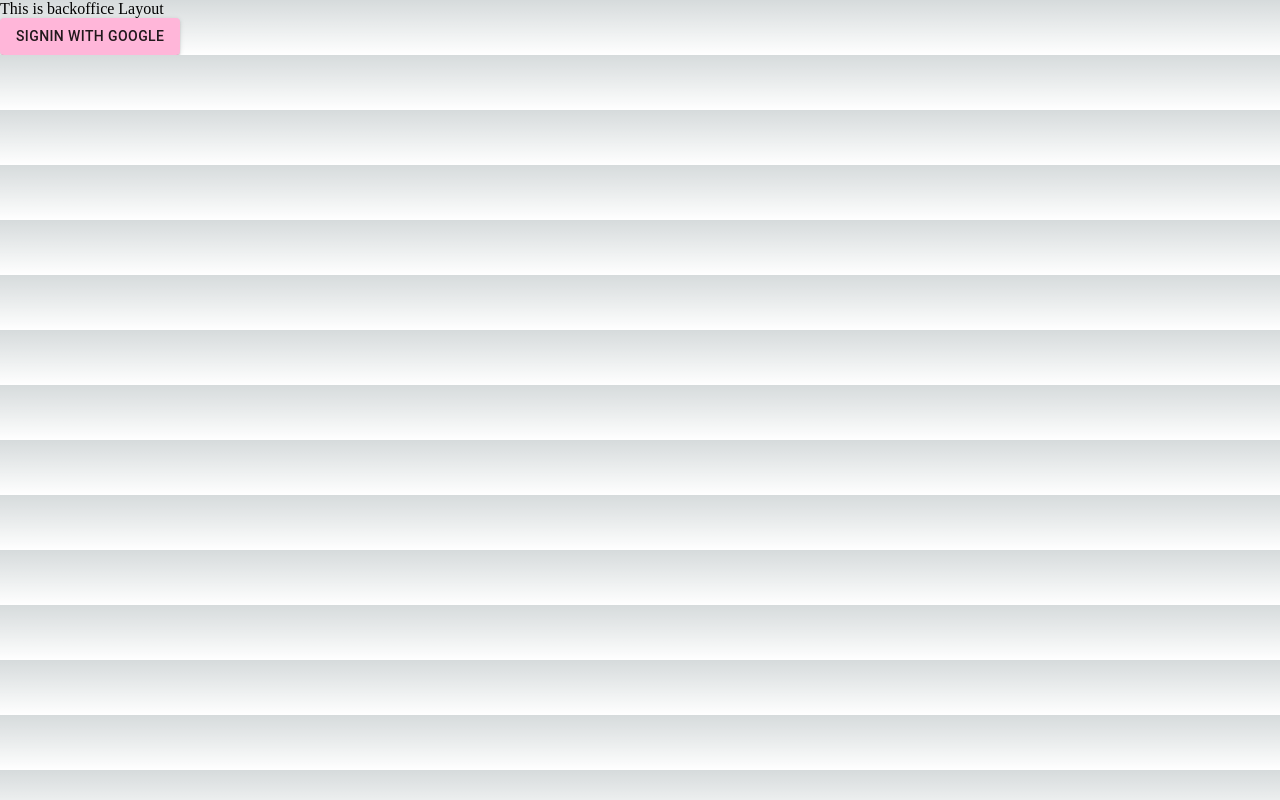
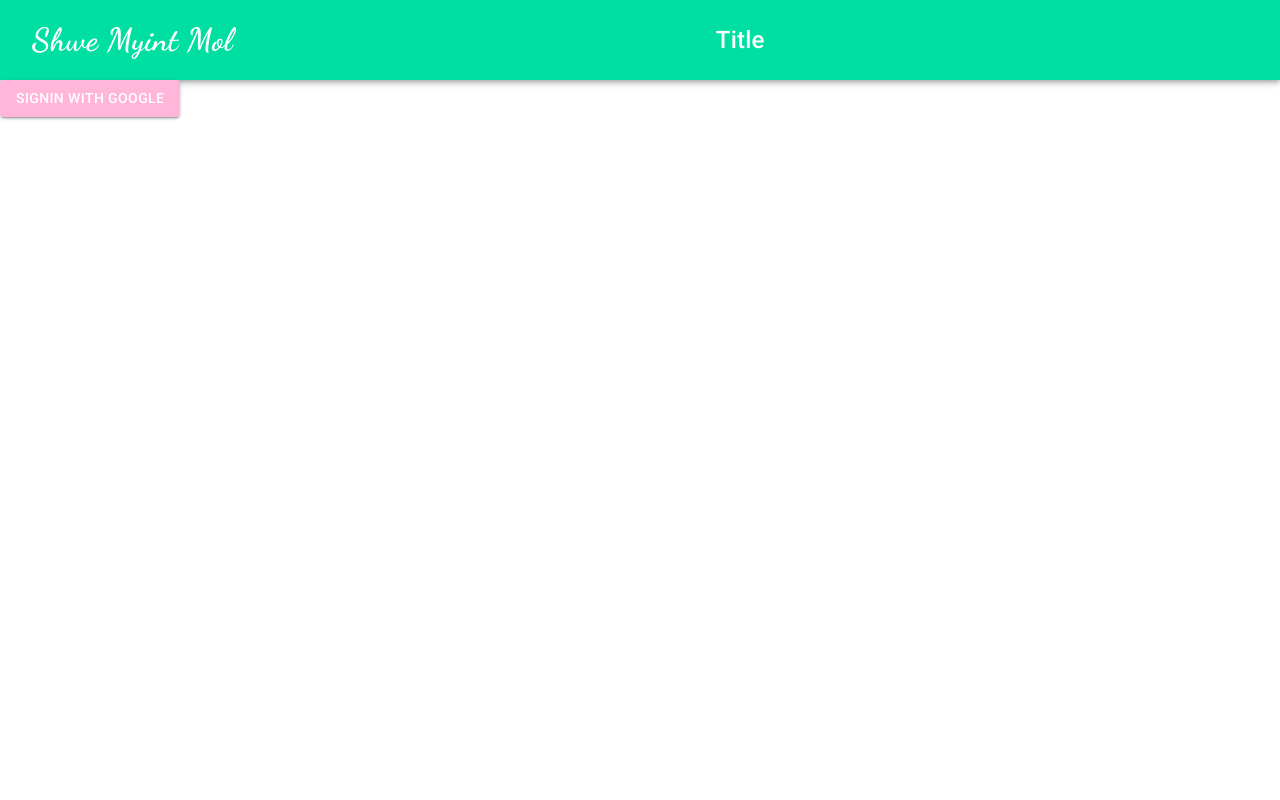
Before and after one commit to pyaephyohann/phantom, a Next.js app: page /auth/backoffice/signin in a window 1280 px wide. Built offline with nearby package versions, Linux system fonts and the light colour scheme; no server answers.

Commit message:
feat: added top bar

```diff
--- a/next.config.js
+++ b/next.config.js
@@ -1,6 +1,9 @@
 /** @type {import('next').NextConfig} */
 const nextConfig = {
   reactStrictMode: true,
-}
+  images: {
+    domains: ["firebasestorage.googleapis.com", "lh3.googleusercontent.com"],
+  },
+};
 
-module.exports = nextConfig
+module.exports = nextConfig;
--- a/src/components/BackofficeLayout.tsx
+++ b/src/components/BackofficeLayout.tsx
@@ -1,4 +1,5 @@
 import { Box } from "@mui/material";
+import TopBar from "./TopBar";
 
 interface Props {
   children: string | JSX.Element | JSX.Element[];
@@ -7,7 +8,7 @@ interface Props {
 const BackofficeLayout = ({ children }: Props) => {
   return (
     <Box>
-      <Box>This is backoffice Layout</Box>
+      <TopBar />
       {children}
     </Box>
   );
--- a/src/components/TopBar.tsx
+++ b/src/components/TopBar.tsx
@@ -5,9 +5,49 @@ import Typography from "@mui/material/Typography";
 import Button from "@mui/material/Button";
 import IconButton from "@mui/material/IconButton";
 import { Box } from "@mui/material";
+import Link from "next/link";
+import { useSession } from "next-auth/react";
+import Image from "next/image";
 
 const TopBar = () => {
-  return <Box></Box>;
+  const { data } = useSession();
+  const user = data?.user;
+
+  return (
+    <Box>
+      <AppBar sx={{ p: "0.5rem" }} color="secondary" position="static">
+        <Toolbar sx={{ display: "flex", justifyContent: "space-between" }}>
+          <Link
+            style={{ textDecoration: "none", color: "#fff" }}
+            href={"/backoffice"}
+          >
+            <Typography
+              sx={{
+                fontFamily: "'Dancing Script', cursive",
+                fontSize: "2rem",
+              }}
+            >
+              Shwe Myint Mol
+            </Typography>
+          </Link>
+          <Typography sx={{ fontSize: "1.5rem", color: "text.primary" }}>
+            Title
+          </Typography>
+          {user ? (
+            <Image
+              alt={user.name as string}
+              src={user.image as string}
+              width={60}
+              height={60}
+              style={{ borderRadius: "5rem" }}
+            />
+          ) : (
+            <Typography></Typography>
+          )}
+        </Toolbar>
+      </AppBar>
+    </Box>
+  );
 };
 
 export default TopBar;
--- a/src/pages/_app.tsx
+++ b/src/pages/_app.tsx
@@ -2,14 +2,17 @@ import Layout from "@/components/Layout";
 import "@/styles/globals.css";
 import { theme } from "@/utils/theme";
 import { ThemeProvider } from "@mui/material";
+import { SessionProvider } from "next-auth/react";
 import type { AppProps } from "next/app";
 
 export default function App({ Component, pageProps }: AppProps) {
   return (
     <ThemeProvider theme={theme}>
-      <Layout>
-        <Component {...pageProps} />
-      </Layout>
+      <SessionProvider>
+        <Layout>
+          <Component {...pageProps} />
+        </Layout>
+      </SessionProvider>
     </ThemeProvider>
   );
 }
--- a/src/styles/globals.css
+++ b/src/styles/globals.css
@@ -1,107 +1,9 @@
-:root {
-  --max-width: 1100px;
-  --border-radius: 12px;
-  --font-mono: ui-monospace, Menlo, Monaco, 'Cascadia Mono', 'Segoe UI Mono',
-    'Roboto Mono', 'Oxygen Mono', 'Ubuntu Monospace', 'Source Code Pro',
-    'Fira Mono', 'Droid Sans Mono', 'Courier New', monospace;
-
-  --foreground-rgb: 0, 0, 0;
-  --background-start-rgb: 214, 219, 220;
-  --background-end-rgb: 255, 255, 255;
-
-  --primary-glow: conic-gradient(
-    from 180deg at 50% 50%,
-    #16abff33 0deg,
-    #0885ff33 55deg,
-    #54d6ff33 120deg,
-    #0071ff33 160deg,
-    transparent 360deg
-  );
-  --secondary-glow: radial-gradient(
-    rgba(255, 255, 255, 1),
-    rgba(255, 255, 255, 0)
-  );
-
-  --tile-start-rgb: 239, 245, 249;
-  --tile-end-rgb: 228, 232, 233;
-  --tile-border: conic-gradient(
-    #00000080,
-    #00000040,
-    #00000030,
-    #00000020,
-    #00000010,
-    #00000010,
-    #00000080
-  );
-
-  --callout-rgb: 238, 240, 241;
-  --callout-border-rgb: 172, 175, 176;
-  --card-rgb: 180, 185, 188;
-  --card-border-rgb: 131, 134, 135;
-}
-
-@media (prefers-color-scheme: dark) {
-  :root {
-    --foreground-rgb: 255, 255, 255;
-    --background-start-rgb: 0, 0, 0;
-    --background-end-rgb: 0, 0, 0;
-
-    --primary-glow: radial-gradient(rgba(1, 65, 255, 0.4), rgba(1, 65, 255, 0));
-    --secondary-glow: linear-gradient(
-      to bottom right,
-      rgba(1, 65, 255, 0),
-      rgba(1, 65, 255, 0),
-      rgba(1, 65, 255, 0.3)
-    );
-
-    --tile-start-rgb: 2, 13, 46;
-    --tile-end-rgb: 2, 5, 19;
-    --tile-border: conic-gradient(
-      #ffffff80,
-      #ffffff40,
-      #ffffff30,
-      #ffffff20,
-      #ffffff10,
-      #ffffff10,
-      #ffffff80
-    );
-
-    --callout-rgb: 20, 20, 20;
-    --callout-border-rgb: 108, 108, 108;
-    --card-rgb: 100, 100, 100;
-    --card-border-rgb: 200, 200, 200;
-  }
-}
-
-* {
-  box-sizing: border-box;
-  padding: 0;
-  margin: 0;
-}
-
-html,
-body {
-  max-width: 100vw;
-  overflow-x: hidden;
-}
+@import url("https://fonts.googleapis.com/css2?family=Roboto:wght@500;700&display=swap");
+@import url("https://fonts.googleapis.com/css2?family=Dancing+Script:wght@700&display=swap");
+@import url("https://fonts.googleapis.com/css2?family=Dosis&display=swap");
 
 body {
-  color: rgb(var(--foreground-rgb));
-  background: linear-gradient(
-      to bottom,
-      transparent,
-      rgb(var(--background-end-rgb))
-    )
-    rgb(var(--background-start-rgb));
+  margin: 0;
+  padding: 0;
+  font-family: "Roboto", sans-serif;
 }
-
-a {
-  color: inherit;
-  text-decoration: none;
-}
-
-@media (prefers-color-scheme: dark) {
-  html {
-    color-scheme: dark;
-  }
-}
--- a/src/utils/theme.ts
+++ b/src/utils/theme.ts
@@ -5,10 +5,11 @@ export const theme = createTheme({
     primary: {
       // pink
       main: "#FFB6D9",
+      contrastText: "#fff",
     },
     secondary: {
       // green
-      main: "#45FFCA",
+      main: "#00DFA2",
     },
     info: {
       // yellow
```
Also changed, not shown: src/pages/backoffice/index.tsx (+16 -12 lines).
